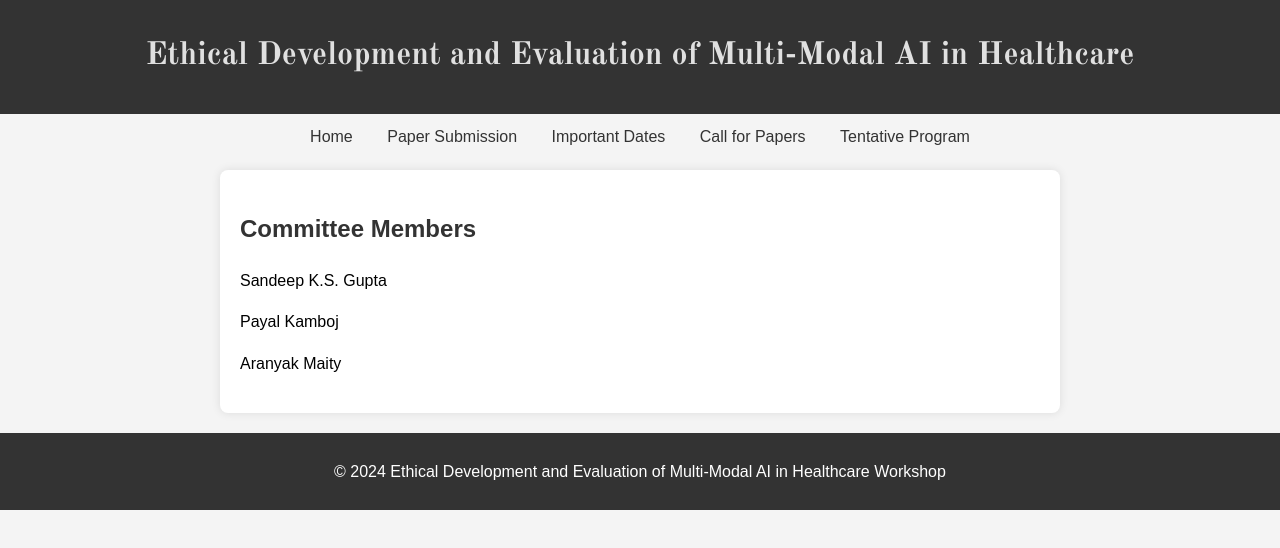
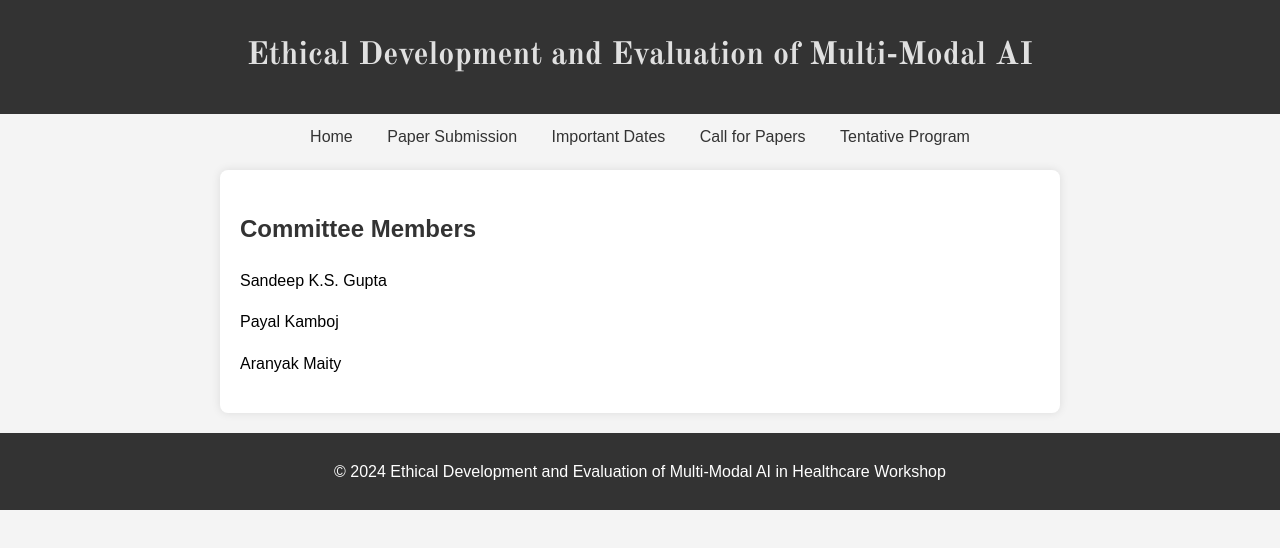
Before and after one commit to ImpactLabASU/ImpactLabASU.github.io, a plain HTML site: page organizing-committee.html in a window 1280 px wide. Drawn offline with nearby package versions, Linux system fonts and the light colour scheme.

Commit message:
Update organizing-committee.html

```diff
--- a/organizing-committee.html
+++ b/organizing-committee.html
@@ -9,7 +9,7 @@
 <body>
 
     <header>
-        <h1>Ethical Development and Evaluation of Multi-Modal AI in Healthcare</h1>
+        <h1>Ethical Development and Evaluation of Multi-Modal AI</h1>
     </header>
 
     <nav>
```
